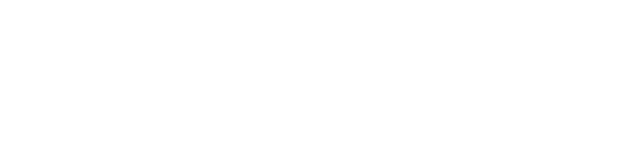
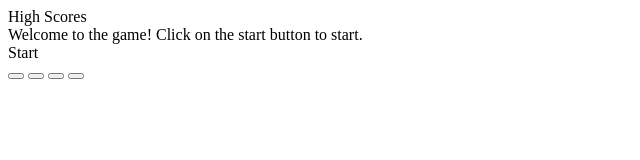
Before and after one commit to anicrob/week-4-challenge, a plain HTML site: page index.html in a window 1280 px wide. Shown: the whole page, without its empty margins (0-640 px from the left). Drawn offline with Linux system fonts and the light colour scheme.

Commit message:
added HTML for start page and questions

```diff
--- a/Assets/script.js
+++ b/Assets/script.js
@@ -28,6 +28,7 @@ var question4 = {
     option4: "option"
 };
 var allQuestions = [question1, question2, question3, question4];
+
 
 //start button functionality
 //add in quiz questions layout to DOM with buttons and one p or div
--- a/index.html
+++ b/index.html
@@ -1,12 +1,40 @@
 <!DOCTYPE html>
 <html lang="en">
-<head>
-    <meta charset="UTF-8">
-    <meta http-equiv="X-UA-Compatible" content="IE=edge">
-    <meta name="viewport" content="width=device-width, initial-scale=1.0">
+  <head>
+    <meta charset="UTF-8" />
+    <meta http-equiv="X-UA-Compatible" content="IE=edge" />
+    <meta name="viewport" content="width=device-width, initial-scale=1.0" />
     <title>JavaScript Quiz</title>
-</head>
-<body>
-
-</body>
+  </head>
+  <body>
+    <!-- header items -->
+    <header>
+      <!-- Navigation to the high scores page - is just a link -->
+      <nav>High Scores</nav>
+      <!-- timer fixed to the top right-hand corner -->
+      <timer class="timer"></timer>
+    </header>
+    <!-- divider for the game itself -->
+    <div class="game">
+      <!-- welcome div which will be hidden after clicking on start -->
+      <div class="welcome">
+        Welcome to the game! Click on the start button to start.
+        <!-- start button -->
+        <div class="startBtn">Start</div>
+      </div>
+      <!-- question text - the actual question itself will live here -->
+      <div class="question-text"></div>
+      <!-- question options go here with each option being a button -->
+      <div class="question-options">
+        <button></button>
+        <button></button>
+        <button></button>
+        <button></button>
+      </div>
+      <!-- this is the feedback letting the user know if their answer was right or wrong -->
+      <div class="feedback"></div>
+    </div>
+    <script src="./Assets/script.js"></script>
+    <div class="question-text"></div>
+  </body>
 </html>
```
